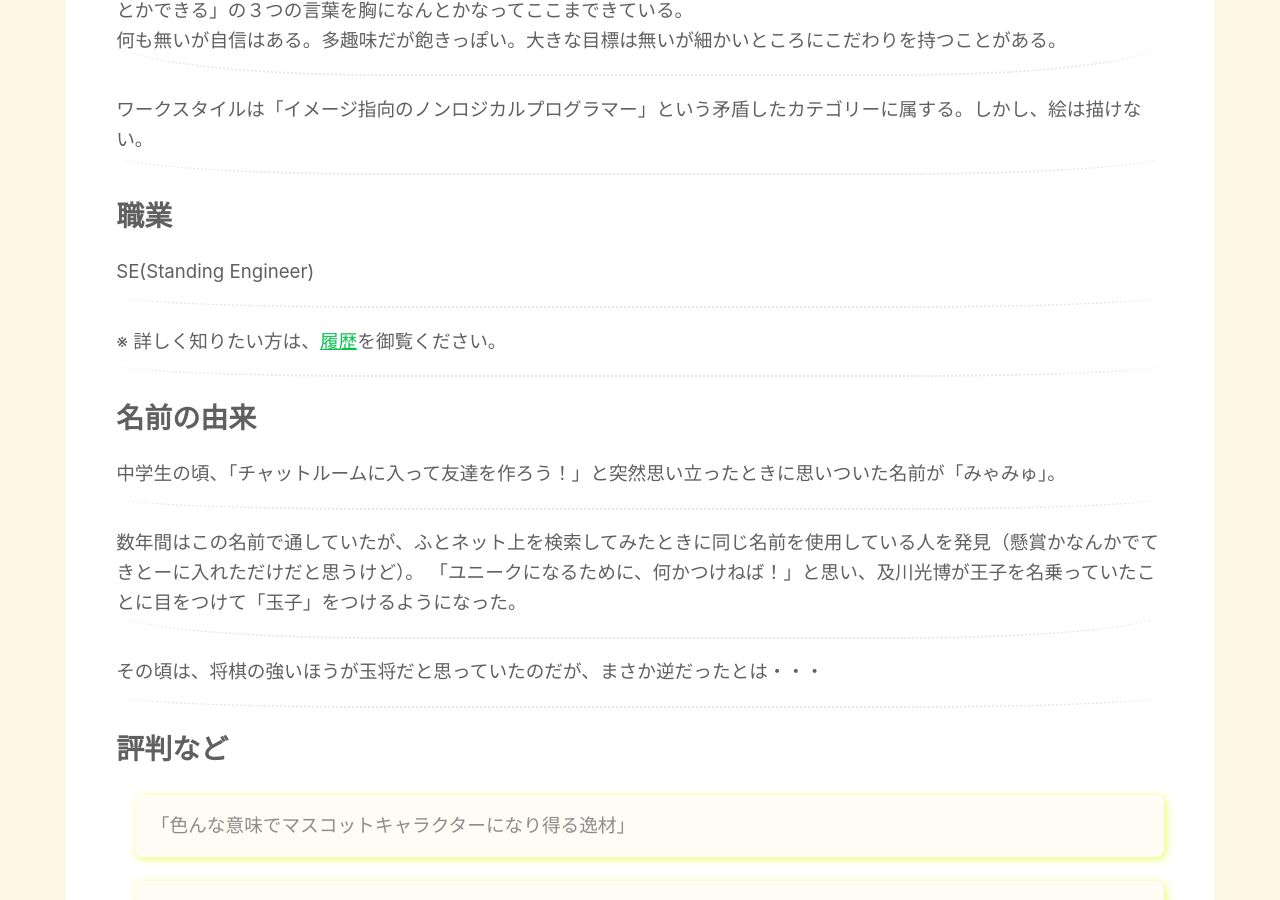
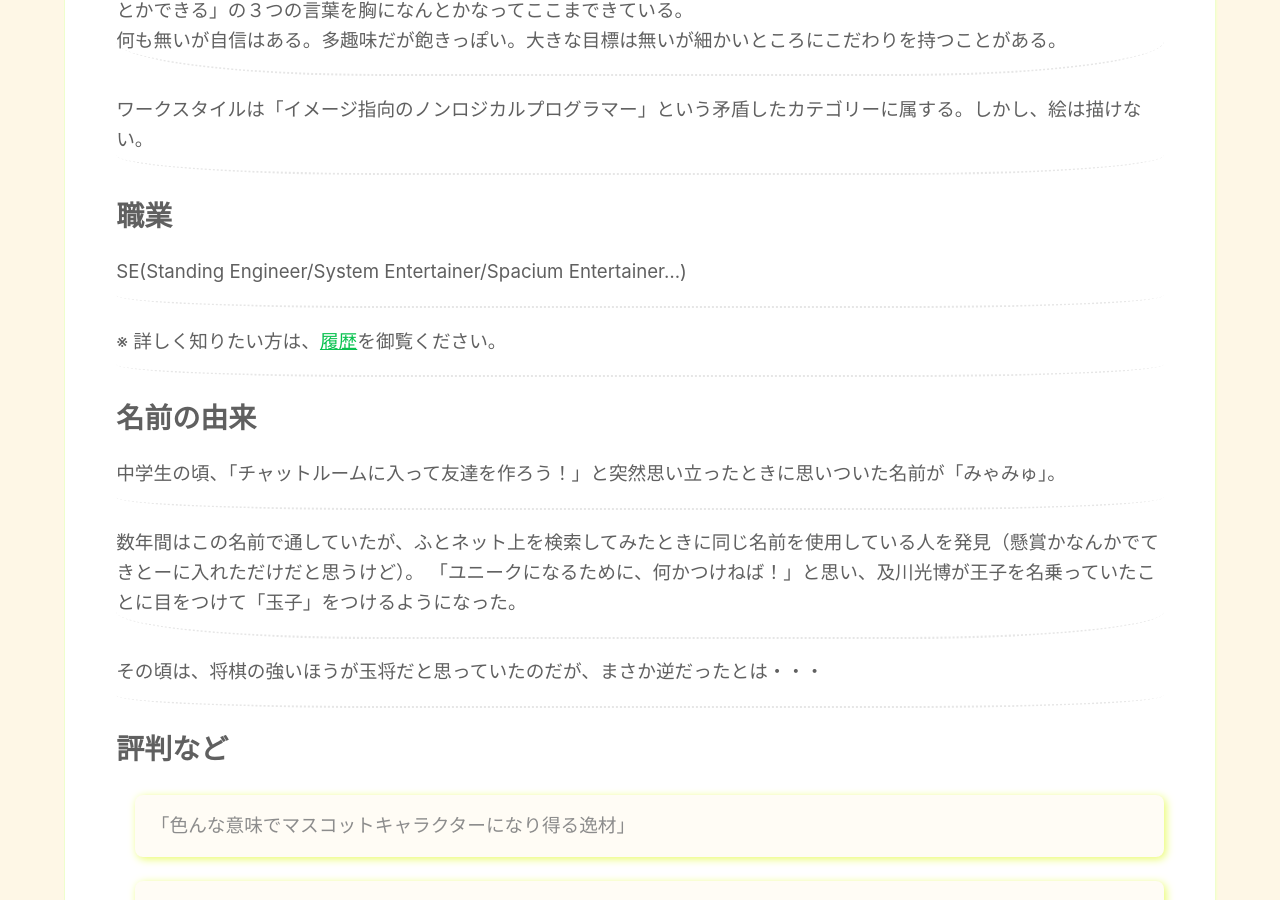
Before and after one commit to myamyu/myamyu.github.io, a Jekyll site: the page built from index.md, in a window 1280 px wide and 900 px high, scrolled down 642 px. Built offline with Jekyll 4.4.1, drawn with Linux system fonts in a browser that asks for light colours.

Commit message:
SEの意味を追記

```diff
--- a/index.md
+++ b/index.md
@@ -16,7 +16,7 @@ title: About みゃみゅ玉子
 職業
 -----
 
-SE(Standing Engineer)
+SE(Standing Engineer/System Entertainer/Spacium Entertainer...)
 
 ※ 詳しく知りたい方は、[履歴](/history.html)を御覧ください。
 
```
